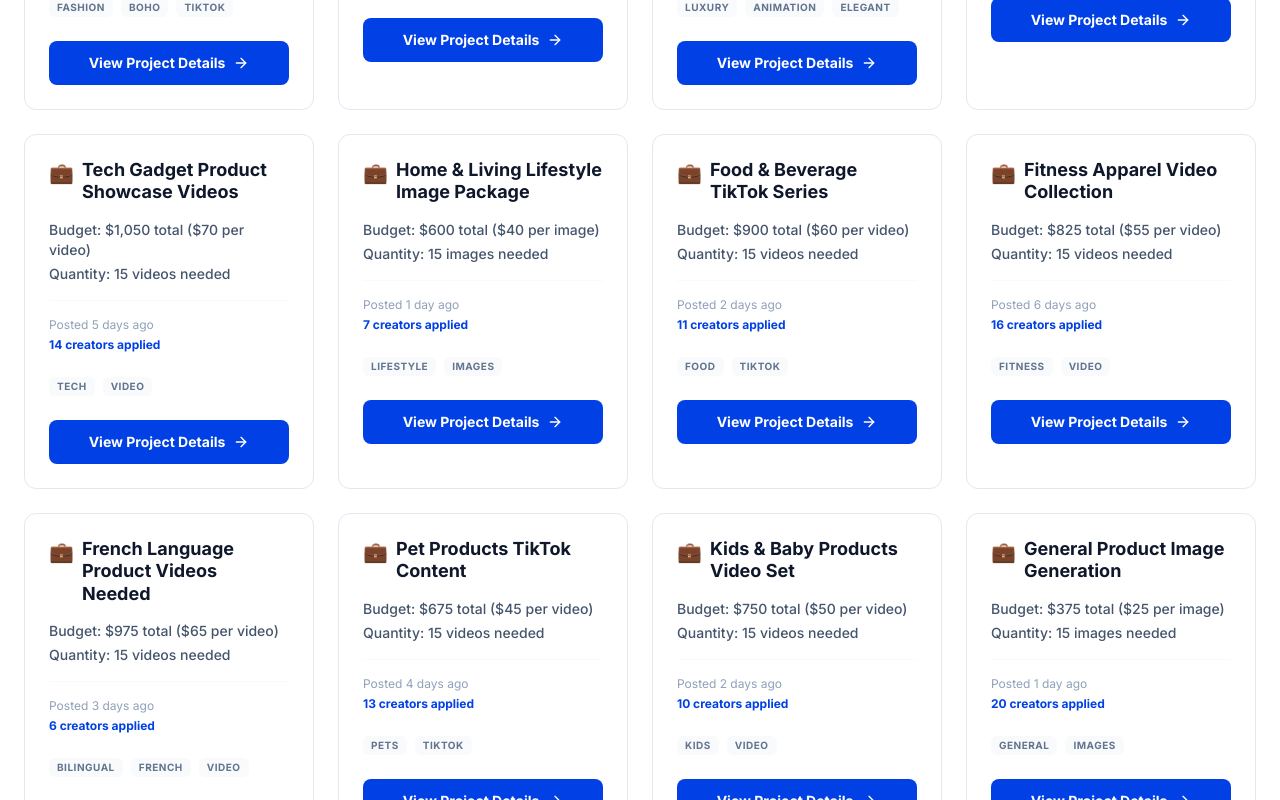
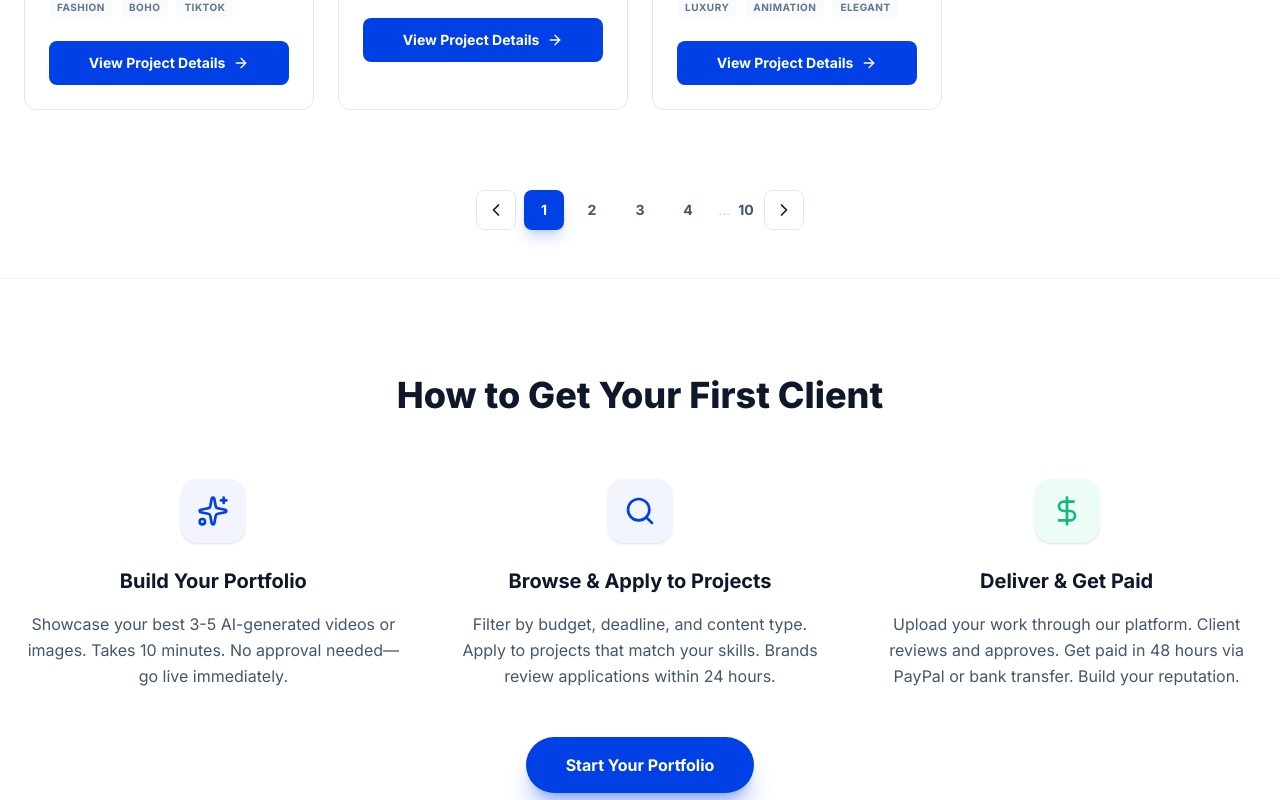
Before and after one commit to Augustas11/krisskross_jobs, a Next.js app: page / in a window 1280 px wide. Shown: the part 1200-2000 px from the top of the page. Built offline with nearby package versions, Linux system fonts and the light colour scheme.

Commit message:
refine project listings: remove dummy jobs, remove 'total spent' from modal, and add verified status

```diff
--- a/src/app/page.tsx
+++ b/src/app/page.tsx
@@ -49,114 +49,6 @@ const PROJECTS = [
     totalSpent: "$21,000+",
     hiringRate: "97%",
     brandInitial: "S"
-  },
-  {
-    id: 4,
-    title: "Jewelry & Accessories Video Campaign",
-    budget: "$675 total ($45 per video)",
-    quantity: "15 videos",
-    posted: "3 days ago",
-    applicants: "9 creators applied",
-    tags: ["Accessories", "Video"],
-    totalSpent: "$5,000+",
-    hiringRate: "85%",
-    brandInitial: "B"
-  },
-  {
-    id: 5,
-    title: "Tech Gadget Product Showcase Videos",
-    budget: "$1,050 total ($70 per video)",
-    quantity: "15 videos",
-    posted: "5 days ago",
-    applicants: "14 creators applied",
-    tags: ["Tech", "Video"],
-    totalSpent: "$12,000+",
-    hiringRate: "90%",
-    brandInitial: "B"
-  },
-  {
-    id: 6,
-    title: "Home & Living Lifestyle Image Package",
-    budget: "$600 total ($40 per image)",
-    quantity: "15 images",
-    posted: "1 day ago",
-    applicants: "7 creators applied",
-    tags: ["Lifestyle", "Images"],
-    totalSpent: "$3,500+",
-    hiringRate: "78%",
-    brandInitial: "B"
-  },
-  {
-    id: 7,
-    title: "Food & Beverage TikTok Series",
-    budget: "$900 total ($60 per video)",
-    quantity: "15 videos",
-    posted: "2 days ago",
-    applicants: "11 creators applied",
-    tags: ["Food", "TikTok"],
-    totalSpent: "$9,800+",
-    hiringRate: "92%",
-    brandInitial: "B"
-  },
-  {
-    id: 8,
-    title: "Fitness Apparel Video Collection",
-    budget: "$825 total ($55 per video)",
-    quantity: "15 videos",
-    posted: "6 days ago",
-    applicants: "16 creators applied",
-    tags: ["Fitness", "Video"],
-    totalSpent: "$15,200+",
-    hiringRate: "95%",
-    brandInitial: "B"
-  },
-  {
-    id: 9,
-    title: "French Language Product Videos Needed",
-    budget: "$975 total ($65 per video)",
-    quantity: "15 videos",
-    posted: "3 days ago",
-    applicants: "6 creators applied",
-    tags: ["Bilingual", "French", "Video"],
-    totalSpent: "$4,200+",
-    hiringRate: "82%",
-    brandInitial: "B"
-  },
-  {
-    id: 10,
-    title: "Pet Products TikTok Content",
-    budget: "$675 total ($45 per video)",
-    quantity: "15 videos",
-    posted: "4 days ago",
-    applicants: "13 creators applied",
-    tags: ["Pets", "TikTok"],
-    totalSpent: "$7,600+",
-    hiringRate: "89%",
-    brandInitial: "B"
-  },
-  {
-    id: 11,
-    title: "Kids & Baby Products Video Set",
-    budget: "$750 total ($50 per video)",
-    quantity: "15 videos",
-    posted: "2 days ago",
-    applicants: "10 creators applied",
-    tags: ["Kids", "Video"],
-    totalSpent: "$6,300+",
-    hiringRate: "87%",
-    brandInitial: "B"
-  },
-  {
-    id: 12,
-    title: "General Product Image Generation",
-    budget: "$375 total ($25 per image)",
-    quantity: "15 images",
-    posted: "1 day ago",
-    applicants: "20 creators applied",
-    tags: ["General", "Images"],
-    totalSpent: "$1,800+",
-    hiringRate: "75%",
-    brandInitial: "B"
   }
 ];
 
@@ -634,12 +526,12 @@ export default function KrissKrossJobs() {
 
                     <div className="space-y-4 pt-4 border-t border-slate-100">
                       <div className="flex justify-between text-sm">
-                        <span className="text-slate-500">Total Spent</span>
-                        <span className="font-bold text-slate-900">{selectedJob.totalSpent || "$10,000+"}</span>
+                        <span className="text-slate-500">Hiring Rate</span>
+                        <span className="font-bold text-slate-900">{selectedJob.hiringRate || "90%"}</span>
                       </div>
                       <div className="flex justify-between text-sm">
-                        <span className="text-slate-500">Hiring Rate</span>
-                        <span className="font-bold text-slate-900">{selectedJob.hiringRate || "90%"}</span>
+                        <span className="text-slate-500">Verified Status</span>
+                        <span className="font-bold text-[#10B981]">Managed Account</span>
                       </div>
                     </div>
                   </div>
```
